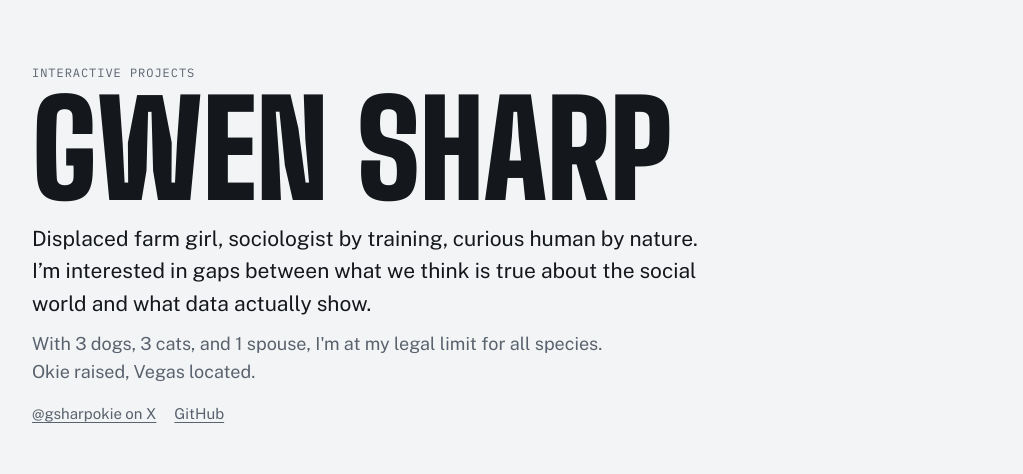
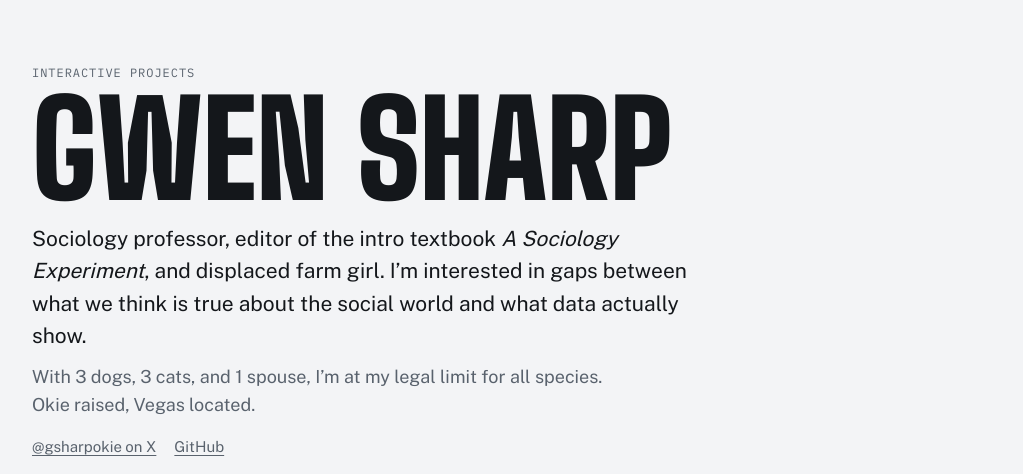
Before and after one commit to gsharpokie/gsharpokie.github.io, a plain HTML site: page index.html in a window 1280 px wide. Shown: the top 474 px of the page, without its empty margins (128-1151 px from the left). Drawn offline with nearby package versions, Linux system fonts and the light colour scheme.

Commit message:
Add professor and textbook editor to home page intro
Co-Authored-By: Claude Opus 5.5 <noreply@anthropic.com>
Claude-Session: https://claude.ai/code/session_01U3Suqs7pQFCdeiVfbbM3Zz

```diff
--- a/index.html
+++ b/index.html
@@ -54,8 +54,8 @@ footer{margin-top:64px;padding-top:14px;border-top:1px solid var(--line);font-si
   <header>
     <div class="eyebrow">Interactive projects</div>
     <h1>Gwen <span>Sharp</span></h1>
-    <p class="intro">Displaced farm girl, sociologist by training, curious human by nature. I’m interested in gaps between what we think is true about the social world and what data actually show.</p>
-    <p class="intro sub">With 3 dogs, 3 cats, and 1 spouse, I'm at my legal limit for all species. Okie raised, Vegas located.</p>
+    <p class="intro">Sociology professor, editor of the intro textbook <em>A Sociology Experiment</em>, and displaced farm girl. I’m interested in gaps between what we think is true about the social world and what data actually show.</p>
+    <p class="intro sub">With 3 dogs, 3 cats, and 1 spouse, I’m at my legal limit for all species. Okie raised, Vegas located.</p>
     <div class="links"><a href="https://x.com/gsharpokie" target="_blank" rel="noopener">@gsharpokie on X</a><a href="https://github.com/gsharpokie" target="_blank" rel="noopener">GitHub</a></div>
   </header>
 
```
